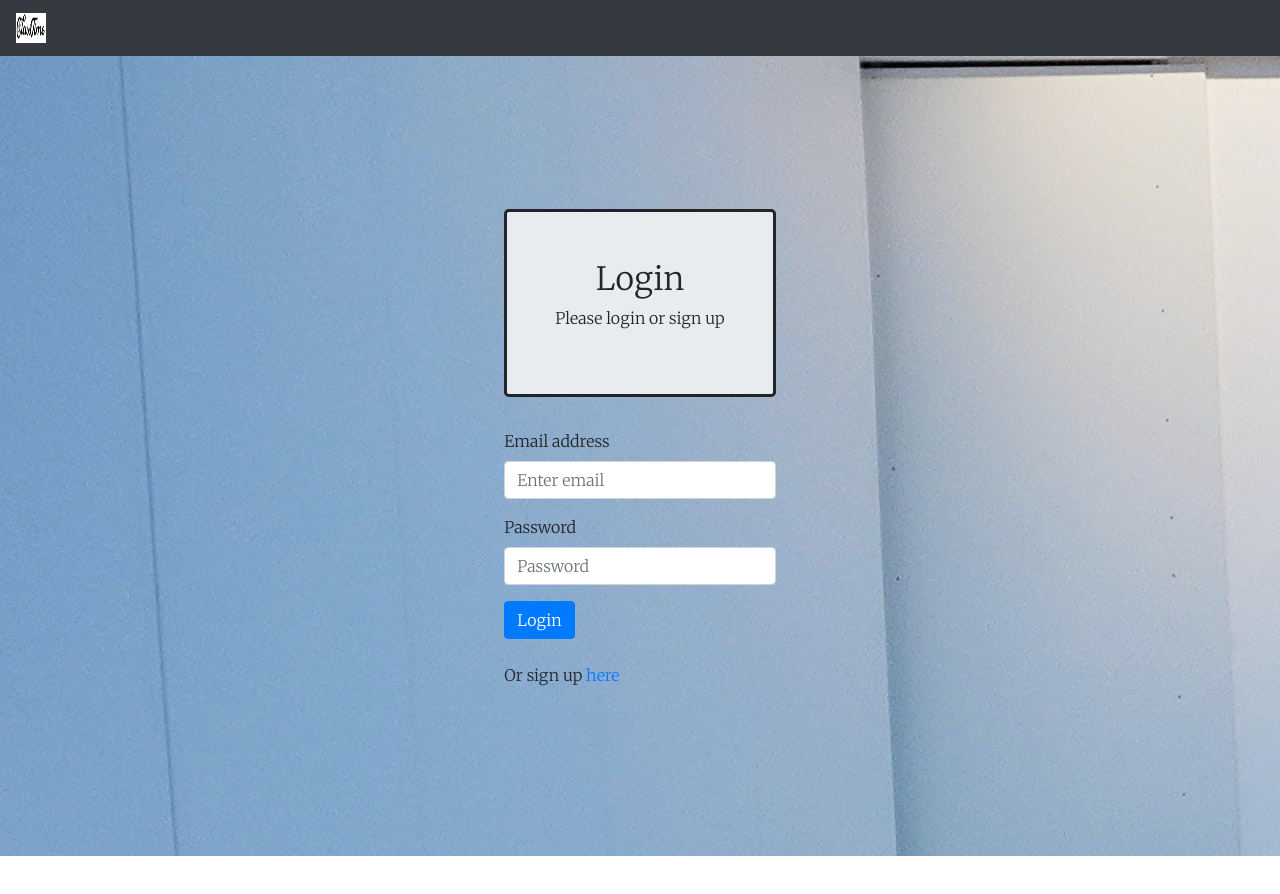
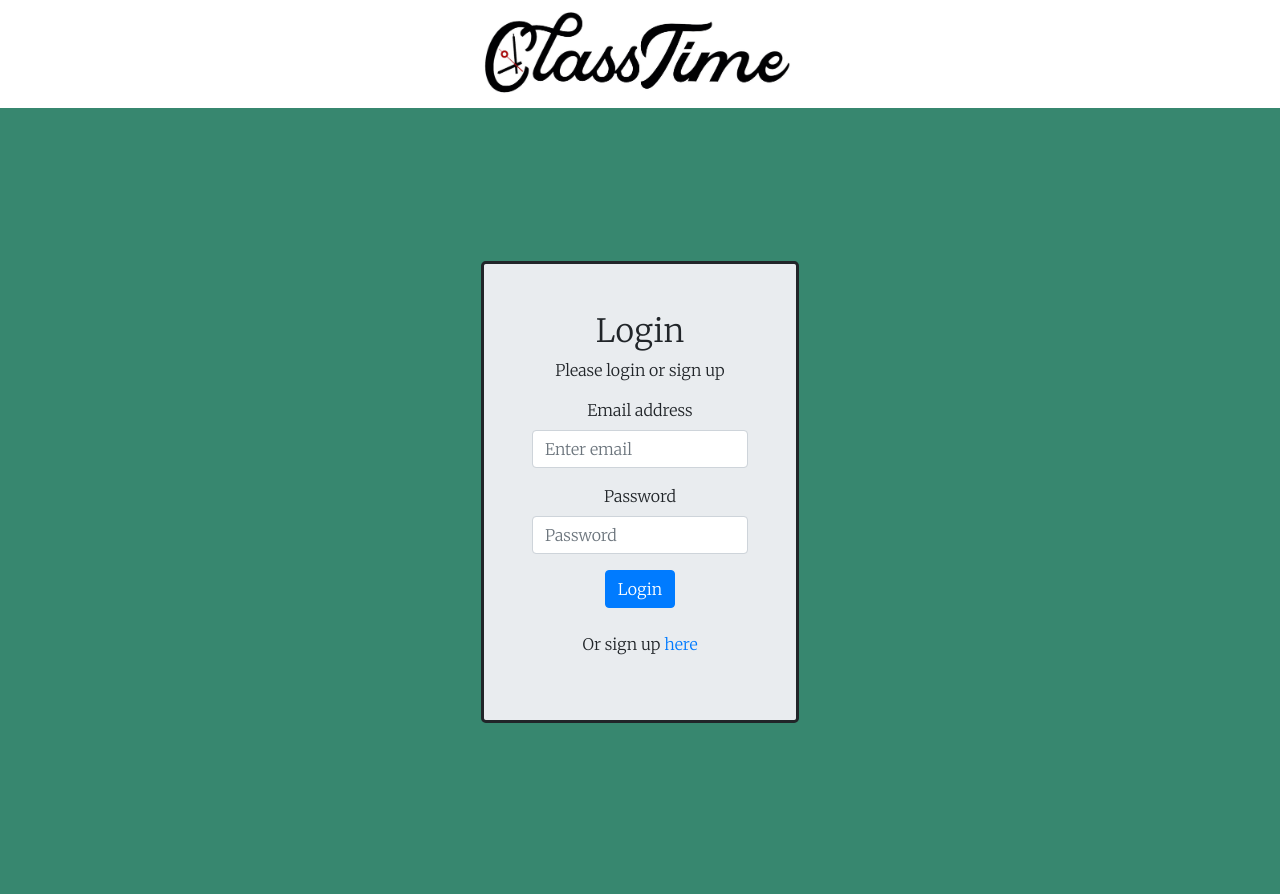
Before and after one commit to johannsp/CWRUBC-Project-3-Team, a React (Create React App) app in the folder client/: page / in a window 1280 px wide. Shown: the top 894 px of the page. Before the commit the page ends 856 px from the top, so only its background shows below. Built offline with nearby package versions, Linux system fonts and the light colour scheme.

Commit message:
Styling added

```diff
--- a/client/src/App.css
+++ b/client/src/App.css
@@ -21,7 +21,9 @@
 } */
 
 body {
-  background-image: url("./images/classroom-background.jpg");
+  /* background-image: url("./images/classroom-background.jpg"); */
+  /* background-image: linear-gradient(to bottom, rgba(255,255,255,1), rgb(55,155,255,.5), rgb(55,135,111)); */
+  background-color: rgb(55,135,111);
   font-family: 'Merriweather', serif;
 }
 
@@ -30,6 +32,10 @@ body {
   size: 40px;
 }
 
+.navbar {
+  background-color: rgb(255, 255, 255);
+  padding-bottom: 0;
+}
 
 
 /* @keyframes App-logo-spin {
--- a/client/src/components/header.js
+++ b/client/src/components/header.js
@@ -4,12 +4,12 @@ import logo from '../images/classtimelogo.jpg'
 
 function Header() {
   return (
-    <Navbar bg="dark">
-    <Navbar.Brand>
+    <Navbar sticky="top" className="justify-content-center">
+    <Navbar.Brand className="mx-auto p-0">
       <img
         src={logo}
-        width="30"
-        height="30"
+        width="325"
+        height="100"
         className="d-inline-block align-top"
         alt="Classtime app logo"
       />
--- a/client/src/pages/Login/Login.js
+++ b/client/src/pages/Login/Login.js
@@ -42,12 +42,12 @@ function Login() {
           <Jumbotron className="text-center p-5">
           <h2>Login</h2>
           <p>{prompt}</p>
-          </Jumbotron>
+
 
           {/* Login Form */}
           <Form className="login">
             <Form.Group controlId="formBasicEmail">
-              <Form.Label>Email address</Form.Label>
+              <Form.Label className="text-left">Email address</Form.Label>
               <Form.Control
                 onChange={ e => setEmail(e.target.value) }
                 type="email"
@@ -72,6 +72,7 @@ function Login() {
 
           <br />
           <p>Or sign up <Link to="/signup">here</Link></p>
+          </Jumbotron>
         </Col>
       </Row>
     </Container>
```
